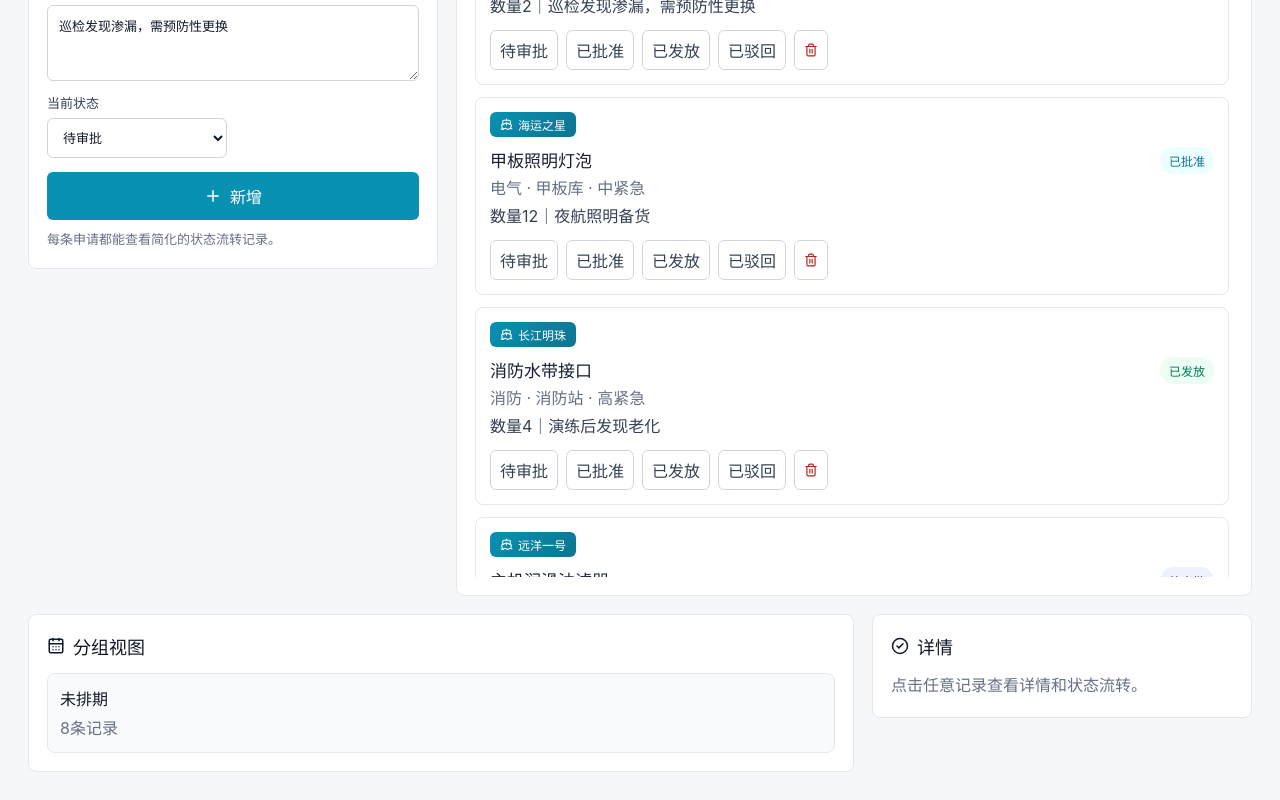
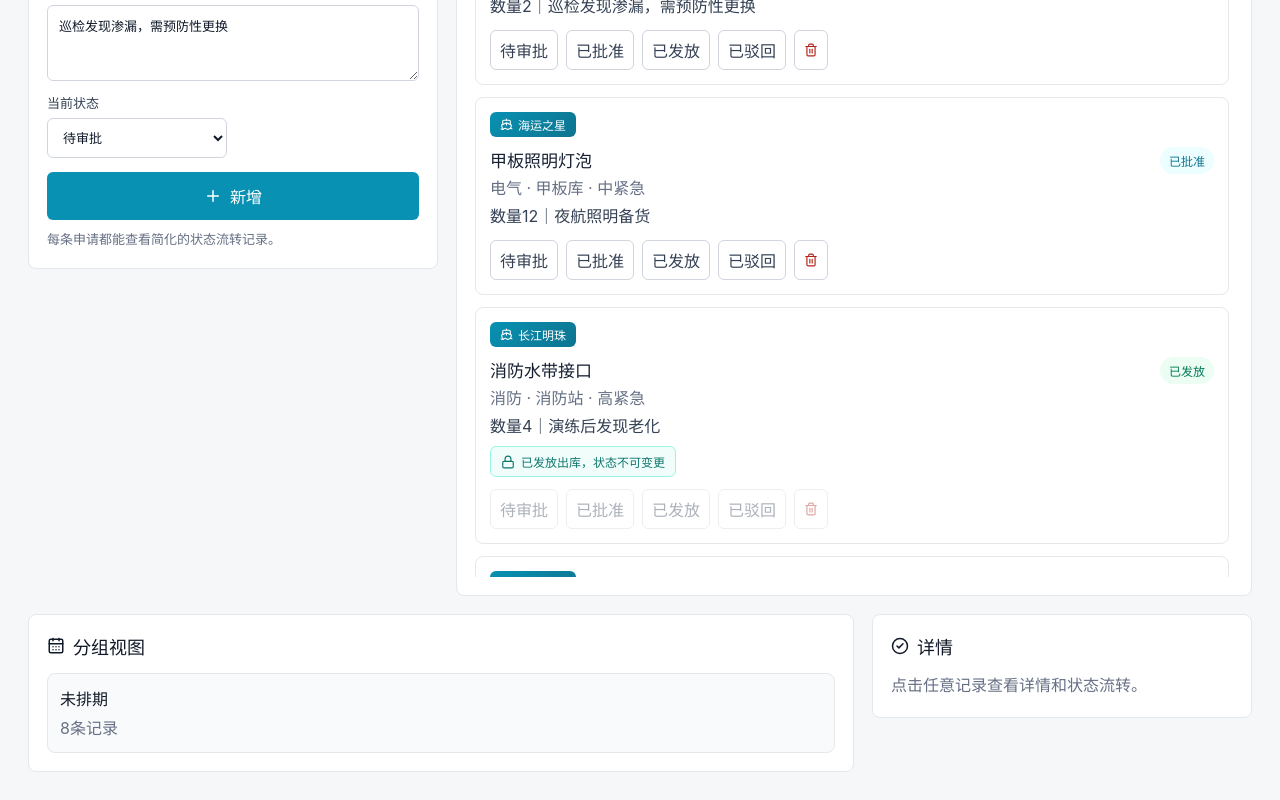
Before and after one commit to aliAjax/hxwl-61307-c7b5dac, a React (Vite) app: page / in a window 1280 px wide. Shown: the part 1336-2136 px from the top of the page. Built offline with nearby package versions, Linux system fonts and the light colour scheme.

Commit message:
.3436396082391580:2f67354eddf46491d7c1195582444a30_6a2d6d1f792c02099514927b.6a2d941f792c020995149fc0.6a2d941fd0960e121b080fe9:Trae CN.T(2026/6/14 01:32:15)

```diff
--- a/src/App.css
+++ b/src/App.css
@@ -867,6 +867,25 @@ textarea { min-height: 76px; resize: vertical; }
   border: 1px solid #fecaca;
 }
 
+.dispatched-lock {
+  display: inline-flex;
+  align-items: center;
+  gap: 6px;
+  margin: 8px 0 0 0;
+  padding: 6px 10px;
+  background: #f0fdfa;
+  color: #0f766e;
+  border: 1px solid #99f6e4;
+  border-radius: 6px;
+  font-size: 12px;
+  font-weight: 600;
+}
+
+.actions button:disabled {
+  opacity: 0.4;
+  cursor: not-allowed;
+}
+
 .approval-btn-approve {
   display: inline-flex;
   align-items: center;
--- a/src/App.jsx
+++ b/src/App.jsx
@@ -1,5 +1,5 @@
 import { useMemo, useState } from 'react';
-import { Ship, Plus, Search, Trash2, AlertTriangle, ClipboardList, CalendarDays, CheckCircle2, Package, ListTodo, Truck, UserCheck, FileText, Bookmark, ArrowRightLeft, Gavel, CheckCircle, XCircle, MessageSquare, Edit3, Clock, Shield } from 'lucide-react';
+import { Ship, Plus, Search, Trash2, AlertTriangle, ClipboardList, CalendarDays, CheckCircle2, Package, ListTodo, Truck, UserCheck, FileText, Bookmark, ArrowRightLeft, Gavel, CheckCircle, XCircle, MessageSquare, Edit3, Clock, Shield, Lock } from 'lucide-react';
 import './App.css';
 
 const appConfig = {
@@ -315,11 +315,15 @@ function loadRecords() {
   if (raw) {
     try {
       const parsed = JSON.parse(raw);
-      return parsed.map(item => ({
-        ...item,
-        ship: item.ship || appConfig.ships[0],
-        timeline: item.timeline || [{ status: item.status, at: today, by: '系统' }]
-      }));
+      return parsed.map(item => {
+        const dispatched = item.hasBeenDispatched || (item.timeline || []).some((step) => step.status === '已发放');
+        return {
+          ...item,
+          ship: item.ship || appConfig.ships[0],
+          timeline: item.timeline || [{ status: item.status, at: today, by: '系统' }],
+          hasBeenDispatched: dispatched
+        };
+      });
     } catch {
       return withIds(appConfig.seed);
     }
@@ -370,6 +374,10 @@ function hasOverlap(target, records) {
   return records.some((item) => item.id !== target.id && item.bed === target.bed && item.date === target.date && target.start < item.end && target.end > item.start);
 }
 
+function wasDispatched(item) {
+  return item.hasBeenDispatched || (item.timeline || []).some((step) => step.status === '已发放');
+}
+
 function statusClass(status) {
   const index = appConfig.statuses.indexOf(status);
   return ['status-a', 'status-b', 'status-c', 'status-d'][index] || 'status-a';
@@ -470,6 +478,11 @@ function App() {
   }
 
   function updateStatus(id, status) {
+    const item = records.find((r) => r.id === id);
+    if (!item) return;
+    if (wasDispatched(item)) {
+      return;
+    }
     const next = records.map((item) => item.id === id ? {
       ...item,
       status,
@@ -533,6 +546,10 @@ function App() {
   function handleApprove(id) {
     const item = records.find((r) => r.id === id);
     if (!item) return;
+    if (wasDispatched(item)) {
+      setApprovalError('该备件已发放出库，不可重复审批');
+      return;
+    }
     if (item.status !== '待审批') {
       setApprovalError('该申请已处理，无法重复审批');
       return;
@@ -569,6 +586,10 @@ function App() {
   function handleReject(id) {
     const item = records.find((r) => r.id === id);
     if (!item) return;
+    if (wasDispatched(item)) {
+      setApprovalError('该备件已发放出库，不可重复审批');
+      return;
+    }
     if (item.status !== '待审批') {
       setApprovalError('该申请已处理，无法重复审批');
       return;
@@ -609,6 +630,8 @@ function App() {
     if (!distForm.applicationId) return;
     const application = records.find((item) => item.id === distForm.applicationId);
     if (!application) return;
+    if (wasDispatched(application)) return;
+    if (application.status !== '已批准') return;
     const distRecord = {
       id: uid(),
       applicationId: distForm.applicationId,
@@ -628,6 +651,7 @@ function App() {
     const updatedRecords = records.map((item) => item.id === distForm.applicationId ? {
       ...item,
       status: '已发放',
+      hasBeenDispatched: true,
       distribution: distRecord,
       timeline: [...(item.timeline || []), {
         status: '已发放',
@@ -642,6 +666,9 @@ function App() {
     persist(updatedRecords);
     if (selected?.id === distForm.applicationId) {
       setSelected(updatedRecords.find((item) => item.id === distForm.applicationId));
+    }
+    if (selectedApproval?.id === distForm.applicationId) {
+      setSelectedApproval(updatedRecords.find((item) => item.id === distForm.applicationId));
     }
     setDistForm({ ...distConfig.defaultValues, applicationId: '' });
     setSelectedDist(distRecord);
@@ -737,7 +764,7 @@ function App() {
 
   const approvalPendingUrgent = useMemo(() => {
     return records
-      .filter((item) => item.status === '待审批' && item.urgency === '高')
+      .filter((item) => item.status === '待审批' && item.urgency === '高' && !wasDispatched(item))
       .filter((item) => !approvalSearch || `${item.ship}${item.partName}${item.system}${item.location}`.includes(approvalSearch))
       .filter((item) => approvalShip === '全部' || item.ship === approvalShip)
       .filter((item) => approvalSystem === '全部' || item.system === approvalSystem)
@@ -750,7 +777,7 @@ function App() {
 
   const approvalPendingNormal = useMemo(() => {
     return records
-      .filter((item) => item.status === '待审批' && item.urgency !== '高')
+      .filter((item) => item.status === '待审批' && item.urgency !== '高' && !wasDispatched(item))
       .filter((item) => !approvalSearch || `${item.ship}${item.partName}${item.system}${item.location}`.includes(approvalSearch))
       .filter((item) => approvalShip === '全部' || item.ship === approvalShip)
       .filter((item) => approvalSystem === '全部' || item.system === approvalSystem)
@@ -763,7 +790,7 @@ function App() {
 
   const approvalProcessed = useMemo(() => {
     return records
-      .filter((item) => item.status !== '待审批')
+      .filter((item) => item.status !== '待审批' || wasDispatched(item))
       .filter((item) => !approvalSearch || `${item.ship}${item.partName}${item.system}${item.location}`.includes(approvalSearch))
       .filter((item) => approvalShip === '全部' || item.ship === approvalShip)
       .filter((item) => approvalSystem === '全部' || item.system === approvalSystem)
@@ -775,9 +802,9 @@ function App() {
   }, [records, approvalSearch, approvalShip, approvalSystem]);
 
   const approvalMetrics = [
-    { label: "待审批总数", value: records.filter((item) => item.status === '待审批').length },
-    { label: "高紧急待审", value: records.filter((item) => item.status === '待审批' && item.urgency === '高').length },
-    { label: "普通待审", value: records.filter((item) => item.status === '待审批' && item.urgency !== '高').length },
+    { label: "待审批总数", value: records.filter((item) => item.status === '待审批' && !wasDispatched(item)).length },
+    { label: "高紧急待审", value: records.filter((item) => item.status === '待审批' && item.urgency === '高' && !wasDispatched(item)).length },
+    { label: "普通待审", value: records.filter((item) => item.status === '待审批' && item.urgency !== '高' && !wasDispatched(item)).length },
     { label: "已审批", value: records.filter((item) => item.status === '已批准').length },
     { label: "已驳回", value: records.filter((item) => item.status === '已驳回').length },
   ];
@@ -988,11 +1015,27 @@ function App() {
                     </div>
                     <p className="record-detail">{`数量${item.qty}｜${item.reason}`}</p>
                     {(item.conflict || hasOverlap(item, records)) && <div className="warning"><AlertTriangle size={15} />发现冲突</div>}
+                    {wasDispatched(item) && (
+                      <div className="dispatched-lock">
+                        <Lock size={14} />
+                        <span>已发放出库，状态不可变更</span>
+                      </div>
+                    )}
                     <div className="actions" onClick={(event) => event.stopPropagation()}>
                       {appConfig.statuses.map((status) => (
-                        <button key={status} type="button" onClick={() => updateStatus(item.id, status)}>{status}</button>
+                        <button
+                          key={status}
+                          type="button"
+                          disabled={wasDispatched(item)}
+                          onClick={() => updateStatus(item.id, status)}
+                        >{status}</button>
                       ))}
-                      <button className="ghost-danger" type="button" onClick={() => removeRecord(item.id)}><Trash2 size={14} /></button>
+                      <button
+                        className="ghost-danger"
+                        type="button"
+                        disabled={wasDispatched(item)}
+                        onClick={() => removeRecord(item.id)}
+                      ><Trash2 size={14} /></button>
                     </div>
                   </article>
                 ))}
@@ -1109,8 +1152,8 @@ function App() {
                 >
                   <AlertTriangle size={14} />
                   高紧急待审
-                  {records.filter((item) => item.status === '待审批' && item.urgency === '高').length > 0 && (
-                    <span className="approval-badge approval-badge-urgent">{records.filter((item) => item.status === '待审批' && item.urgency === '高').length}</span>
+                  {approvalPendingUrgent.length > 0 && (
+                    <span className="approval-badge approval-badge-urgent">{approvalPendingUrgent.length}</span>
                   )}
                 </button>
                 <button
@@ -1119,8 +1162,8 @@ function App() {
                 >
                   <Clock size={14} />
                   普通待审
-                  {records.filter((item) => item.status === '待审批' && item.urgency !== '高').length > 0 && (
-                    <span className="approval-badge approval-badge-normal">{records.filter((item) => item.status === '待审批' && item.urgency !== '高').length}</span>
+                  {approvalPendingNormal.length > 0 && (
+                    <span className="approval-badge approval-badge-normal">{approvalPendingNormal.length}</span>
                   )}
                 </button>
                 <button
@@ -1168,7 +1211,7 @@ function App() {
                       </div>
                     </div>
                     <p className="record-detail">{`需求数量${item.qty}` + (item.approvedQty && item.approvedQty !== item.qty ? ` → 批准数量${item.approvedQty}` : '') + `｜${item.reason}`}</p>
-                    {item.status === '已发放' && (
+                    {wasDispatched(item) && (
                       <div className="approval-dispatched-tag">
                         <Truck size={14} />
                         <span>已发放，不可重复审批</span>
@@ -1180,7 +1223,7 @@ function App() {
                         <span>{item.approvalComment}</span>
                       </div>
                     )}
-                    {item.status === '待审批' && (
+                    {item.status === '待审批' && !wasDispatched(item) && (
                       <div className="approval-actions" onClick={(event) => event.stopPropagation()}>
                         <button
                           className="approval-btn-approve"
@@ -1232,7 +1275,7 @@ function App() {
                   </div>
                   <p>{`申请原因：${selectedApproval.reason}`}</p>
 
-                  {selectedApproval.status === '待审批' ? (
+                  {selectedApproval.status === '待审批' && !wasDispatched(selectedApproval) ? (
                     <div className="approval-form-section">
                       <div className="approval-form-divider">
                         <Edit3 size={14} />
@@ -1294,12 +1337,12 @@ function App() {
                   ) : (
                     <div className="approval-processed-section">
                       <div className="approval-processed-tag">
-                        {selectedApproval.status === '已批准' && <CheckCircle size={18} className="icon-approved" />}
+                        {selectedApproval.status === '已批准' && !wasDispatched(selectedApproval) && <CheckCircle size={18} className="icon-approved" />}
                         {selectedApproval.status === '已驳回' && <XCircle size={18} className="icon-rejected" />}
-                        {selectedApproval.status === '已发放' && <Truck size={18} className="icon-dispatched" />}
-                        <span>{selectedApproval.status}</span>
+                        {(selectedApproval.status === '已发放' || wasDispatched(selectedApproval)) && <Truck size={18} className="icon-dispatched" />}
+                        <span>{wasDispatched(selectedApproval) ? '已发放' : selectedApproval.status}</span>
                       </div>
-                      {selectedApproval.status === '已发放' && (
+                      {wasDispatched(selectedApproval) && (
                         <div className="approval-dispatched-warning">
                           <Shield size={14} />
                           <span>该备件已发放出库，不可重复审批</span>
@@ -1516,7 +1559,7 @@ function App() {
                   >
                     <option value="">-- 请选择 --</option>
                     {records
-                      .filter((item) => item.status === '已批准')
+                      .filter((item) => item.status === '已批准' && !wasDispatched(item))
                       .map((item) => (
                         <option key={item.id} value={item.id}>
                           {item.partName} - {item.system} - 需求{item.qty}
```
